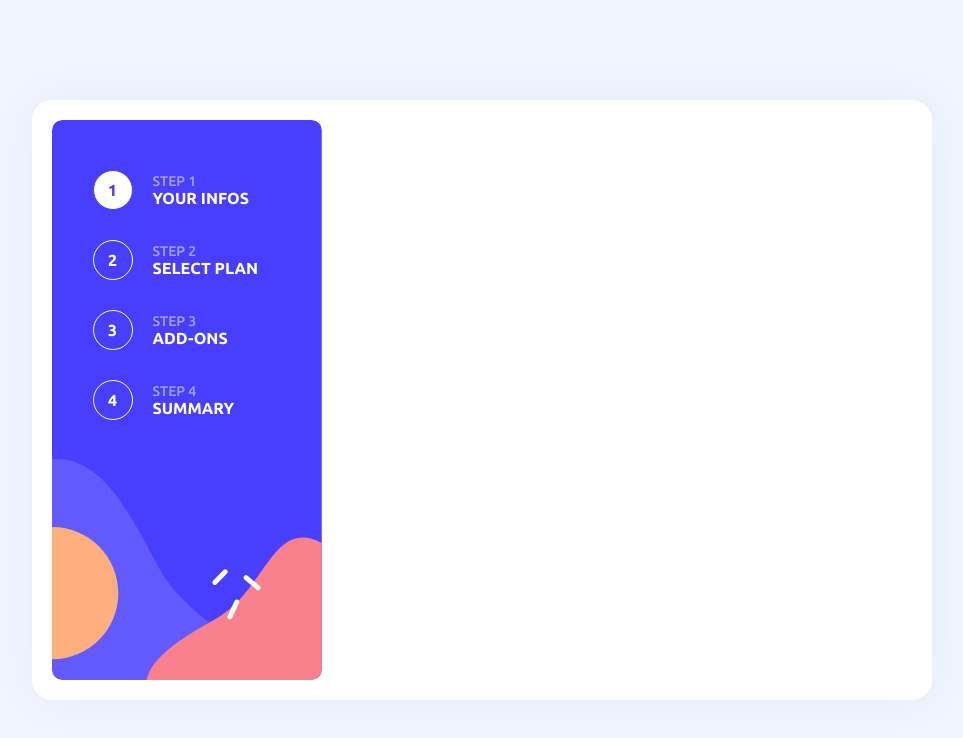
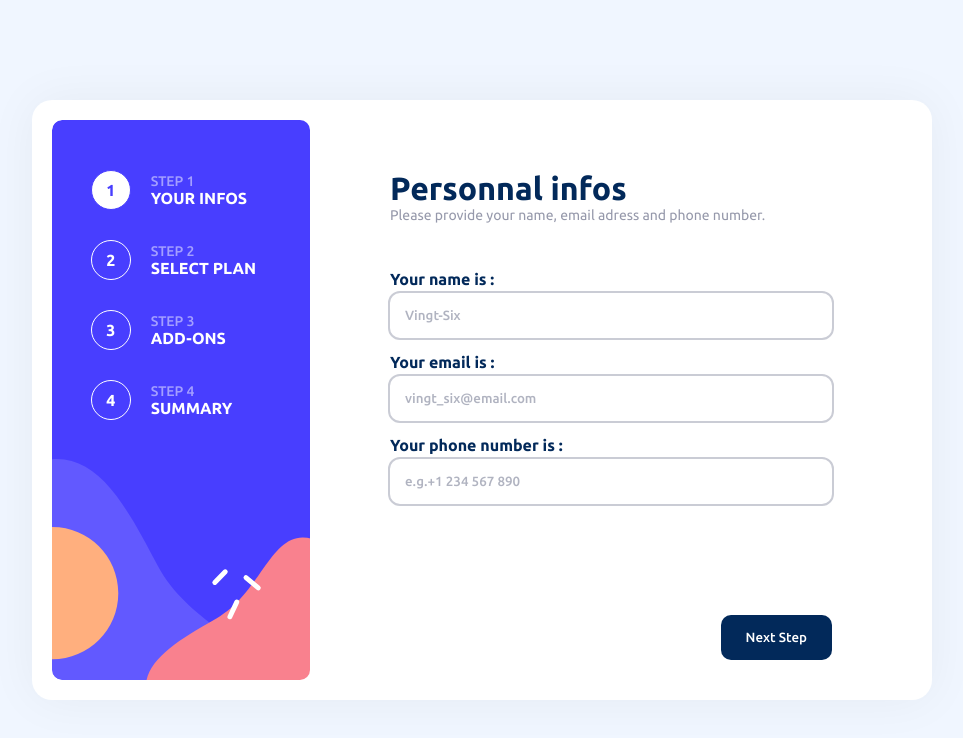
Before and after one commit to Chozen-Wealth/projet-state, a React (Vite) app: page / in a window 1280 px wide. Shown: the top 738 px of the page, without its empty margins (158-1121 px from the left). Built offline with nearby package versions, Linux system fonts and the light colour scheme.

Commit message:
page infos done

```diff
--- a/src/App.css
+++ b/src/App.css
@@ -6,4 +6,8 @@
     border-radius: 20px;
     padding: 20px;
     box-shadow: 0px 0px 50px rgba(0, 0, 0, 0.05);
+    display: flex;
 }
+.AppDroite {
+    width: calc(900px - 270px);
+}
--- a/src/App.jsx
+++ b/src/App.jsx
@@ -8,12 +8,17 @@ import Summary from './components/summary/summary'
 import Thankyou from './components/thankyou/thankyou'
 
 function App() {
+
+  const [step, setStep] = useState("infos")
+  const [yearly, setYearly] = useState(false)
+
   return (
     <div className='App'>
-      <Sidebar/>
+      <Sidebar step={step} setStep={setStep} />
       <div className="AppDroite">
-      <Infos/>
-      <Plan/>
+      {step === "infos" ? (<Infos step={step} setStep={setStep} />)
+      : step === "plan" ? (<Plan yearly={yearly} setYearly={setYearly} />)
+      : "" }
       <Addons/>
       <Summary/>
       <Thankyou/>
--- a/src/components/infos/infos.css
+++ b/src/components/infos/infos.css
@@ -0,0 +1,55 @@
+.infos {
+    display: flex;
+    flex-direction: column;
+    padding-top: 50px;
+    padding-left: 80px;
+    padding-right: 80px;
+    width: 100%;
+    position: relative;
+    height: 100%;
+}
+.divTitre {
+    height: 100px;
+}
+.divTitre h1 {
+    color: hsl(213, 96%, 18%);
+}
+.divTitre p {
+    color: hsl(231, 11%, 63%);
+    font-size: 14px;
+}
+.labelInfos {
+    color: hsl(213, 96%, 18%);
+    margin-bottom: 5px;
+    font-weight: bold;
+}
+.inputInfos {
+    width: 100%;
+    padding: 15px;
+    border-radius: 10px;
+    outline: 2px solid rgba(150, 153, 171, 0.5);
+    border: none;
+    margin-bottom: 15px;
+    font-weight: 500;
+}
+.inputInfos:focus {
+    outline: 4px solid rgb(172, 142, 173);
+}
+.inputInfos::placeholder {
+    color: rgba(150, 153, 171, 0.75);
+}
+.btnNext {
+    position: absolute;
+    right: 80px;
+    bottom: 20px;
+    padding: 15px 25px;
+    background-color: hsl(213, 96%, 18%);
+    color: white;
+    border: none;
+    border-radius: 10px;
+    font-weight: 500;
+    cursor: pointer;
+}
+.btnNext:hover {
+    background-color: hsl(213, 100%, 27%);
+}
--- a/src/components/infos/infos.jsx
+++ b/src/components/infos/infos.jsx
@@ -1,9 +1,22 @@
 import "./infos.css"
 
-export default function Infos(){
+export default function Infos({step, setStep}){
+
+
+
     return(
         <div className="infos">
-
+            <div className="divTitre">
+                <h1>Personnal infos</h1>
+                <p>Please provide your name, email adress and phone number.</p>
+            </div>
+            <label className="labelInfos" htmlFor="">Your name is :</label>
+            <input className="inputInfos" type="text" placeholder="Vingt-Six" />
+            <label className="labelInfos" htmlFor="">Your email is :</label>
+            <input className="inputInfos" type="text" placeholder="vingt_six@email.com" />
+            <label className="labelInfos" htmlFor="">Your phone number is :</label>
+            <input className="inputInfos" type="text" placeholder="e.g.+1 234 567 890" />
+            <button onClick={()=> setStep("plan")} className="btnNext">Next Step</button>
         </div>
     )
 }
--- a/src/components/plan/plan.css
+++ b/src/components/plan/plan.css
@@ -0,0 +1,17 @@
+.plan {
+    display: flex;
+    flex-direction: column;
+    padding-top: 50px;
+    padding-left: 80px;
+    padding-right: 80px;
+    width: 100%;
+    position: relative;
+    height: 100%;
+}
+.btnGoBack {
+    position: absolute;
+    left: 80px;
+    bottom: 30px;
+    color: hsl(213, 96%, 18%);
+    font-weight: 500;
+}
--- a/src/components/plan/plan.jsx
+++ b/src/components/plan/plan.jsx
@@ -1,9 +1,33 @@
 import "./plan.css"
+import arcade from "../../../public/img/arcade.svg"
+import advanced from "../../../public/img/advenced.svg"
+import pro from "../../../public/img/pro.svg"
 
-export default function Plan(){
+export default function Plan({yearly, setYearly}){
+
+
+
     return(
         <div className="plan">
+            <div className="divTitre">
+                <h1>Select your plan</h1>
+                <p>You have the option of monthly or yearly billing</p>
+            </div>
+            <div className="divPlans">
+                <div className="cardPlan">
+                    <img className="cardImg" src={arcade} alt="" />
+                    <span>Arcade</span>
+                    <span>{yearly === false ? "$9/mo" : "$90/yr"}</span>
+                </div>
 
+            </div>
+            <div className="divSwitchPlan">
+                <span>Monthly</span>
+                <div className="switch"><div className="ball"></div></div>
+                <span>Yearly</span>
+            </div>
+            <button onClick={()=> setStep("plan")} className="btnNext">Next Step</button>
+            <span className="btnGoBack">Go Back</span>
         </div>
     )
 }
--- a/src/components/sidebar/sidebar.jsx
+++ b/src/components/sidebar/sidebar.jsx
@@ -1,32 +1,32 @@
 import "./sidebar.css"
 
-export default function Sidebar(){
+export default function Sidebar({step, setStep}){
 
     return(
         <div className="sidebar">
             <div className="opt">
-                <div className="optBubble active">1</div>
+                <div className={`optBubble ${step === "infos" ? "active" : ""}`}>1</div>
                 <div className="optText">
                     <span className="optSteps">STEP 1</span>
                     <span className="optTitle">YOUR INFOS</span>
                 </div>
             </div>
             <div className="opt">
-                <div className="optBubble">2</div>
+                <div className={`optBubble ${step === "plan" ? "active" : ""}`}>2</div>
                 <div className="optText">
                     <span className="optSteps">STEP 2</span>
                     <span className="optTitle">SELECT PLAN</span>
                 </div>
             </div>
             <div className="opt">
-                <div className="optBubble">3</div>
+                <div className={`optBubble ${step === "addons" ? "active" : ""}`}>3</div>
                 <div className="optText">
                     <span className="optSteps">STEP 3</span>
                     <span className="optTitle">ADD-ONS</span>
                 </div>
             </div>
             <div className="opt">
-                <div className="optBubble">4</div>
+                <div className={`optBubble ${step === "summary" ? "active" : ""}`}>4</div>
                 <div className="optText">
                     <span className="optSteps">STEP 4</span>
                     <span className="optTitle">SUMMARY</span>
```
